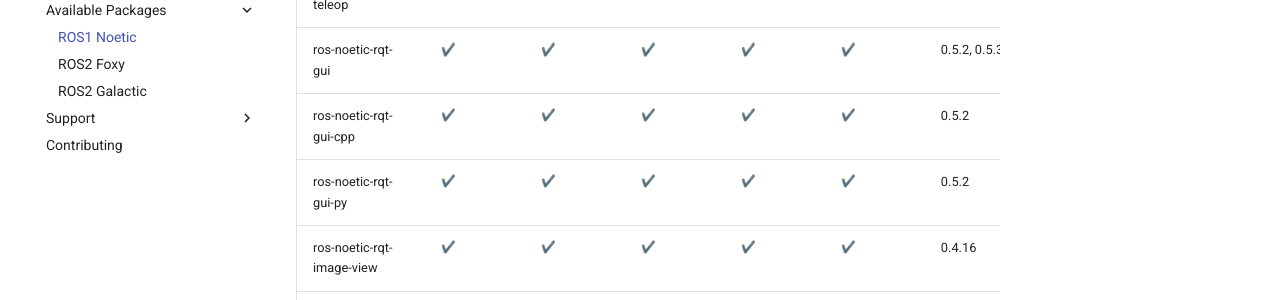
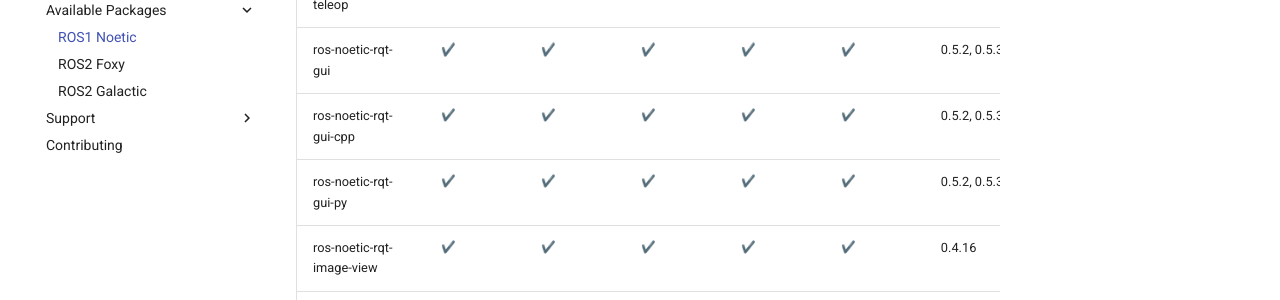
Before and after one commit to RoboStack/robostack.github.io, an MkDocs documentation site: the page built from docs/noetic.md, in a window 1280 px wide and 900 px high, scrolled down 101622 px. Shown: the part 152-452 px from the top of the window. Built offline with MkDocs 1.6.1 and Material for MkDocs 9.7.7, drawn with Linux system fonts in a browser that asks for light colours; emoji names are drawn with the system emoji font; comment, search, counter and statistics services are not loaded.

Commit message:
Update tables

```diff
--- a/docs/noetic.md
+++ b/docs/noetic.md
@@ -1381,8 +1381,8 @@
 | ros-noetic-rqt-graph | :heavy_check_mark: { data-sort='1' } | :heavy_check_mark: { data-sort='1' } | :heavy_check_mark: { data-sort='1' } | :heavy_check_mark: { data-sort='1' } | :heavy_check_mark: { data-sort='1' } | 0.4.14  |
 | ros-noetic-rqt-ground-robot-teleop | :heavy_check_mark: { data-sort='1' } | :heavy_check_mark: { data-sort='1' } | :heavy_check_mark: { data-sort='1' } | :x: { data-sort='0' } | :x: { data-sort='0' } | 1.4.0, 1.4.2  |
 | ros-noetic-rqt-gui | :heavy_check_mark: { data-sort='1' } | :heavy_check_mark: { data-sort='1' } | :heavy_check_mark: { data-sort='1' } | :heavy_check_mark: { data-sort='1' } | :heavy_check_mark: { data-sort='1' } | 0.5.2, 0.5.3  |
-| ros-noetic-rqt-gui-cpp | :heavy_check_mark: { data-sort='1' } | :heavy_check_mark: { data-sort='1' } | :heavy_check_mark: { data-sort='1' } | :heavy_check_mark: { data-sort='1' } | :heavy_check_mark: { data-sort='1' } | 0.5.2  |
-| ros-noetic-rqt-gui-py | :heavy_check_mark: { data-sort='1' } | :heavy_check_mark: { data-sort='1' } | :heavy_check_mark: { data-sort='1' } | :heavy_check_mark: { data-sort='1' } | :heavy_check_mark: { data-sort='1' } | 0.5.2  |
+| ros-noetic-rqt-gui-cpp | :heavy_check_mark: { data-sort='1' } | :heavy_check_mark: { data-sort='1' } | :heavy_check_mark: { data-sort='1' } | :heavy_check_mark: { data-sort='1' } | :heavy_check_mark: { data-sort='1' } | 0.5.2, 0.5.3  |
+| ros-noetic-rqt-gui-py | :heavy_check_mark: { data-sort='1' } | :heavy_check_mark: { data-sort='1' } | :heavy_check_mark: { data-sort='1' } | :heavy_check_mark: { data-sort='1' } | :heavy_check_mark: { data-sort='1' } | 0.5.2, 0.5.3  |
 | ros-noetic-rqt-image-view | :heavy_check_mark: { data-sort='1' } | :heavy_check_mark: { data-sort='1' } | :heavy_check_mark: { data-sort='1' } | :heavy_check_mark: { data-sort='1' } | :heavy_check_mark: { data-sort='1' } | 0.4.16  |
 | ros-noetic-rqt-joint-trajectory-controller | :heavy_check_mark: { data-sort='1' } | :x: { data-sort='0' } | :heavy_check_mark: { data-sort='1' } | :x: { data-sort='0' } | :x: { data-sort='0' } | 0.18.1, 0.19.0  |
 | ros-noetic-rqt-launch | :heavy_check_mark: { data-sort='1' } | :heavy_check_mark: { data-sort='1' } | :heavy_check_mark: { data-sort='1' } | :heavy_check_mark: { data-sort='1' } | :heavy_check_mark: { data-sort='1' } | 0.4.9  |
```
